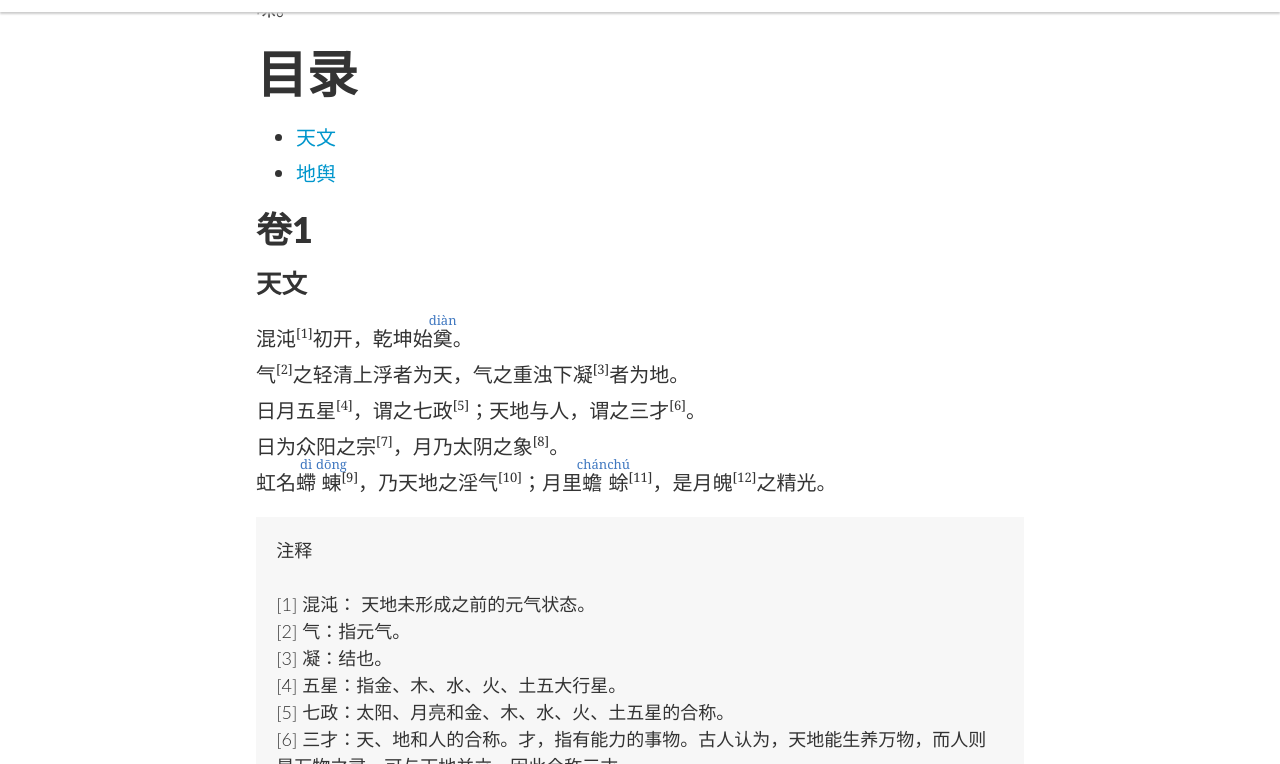
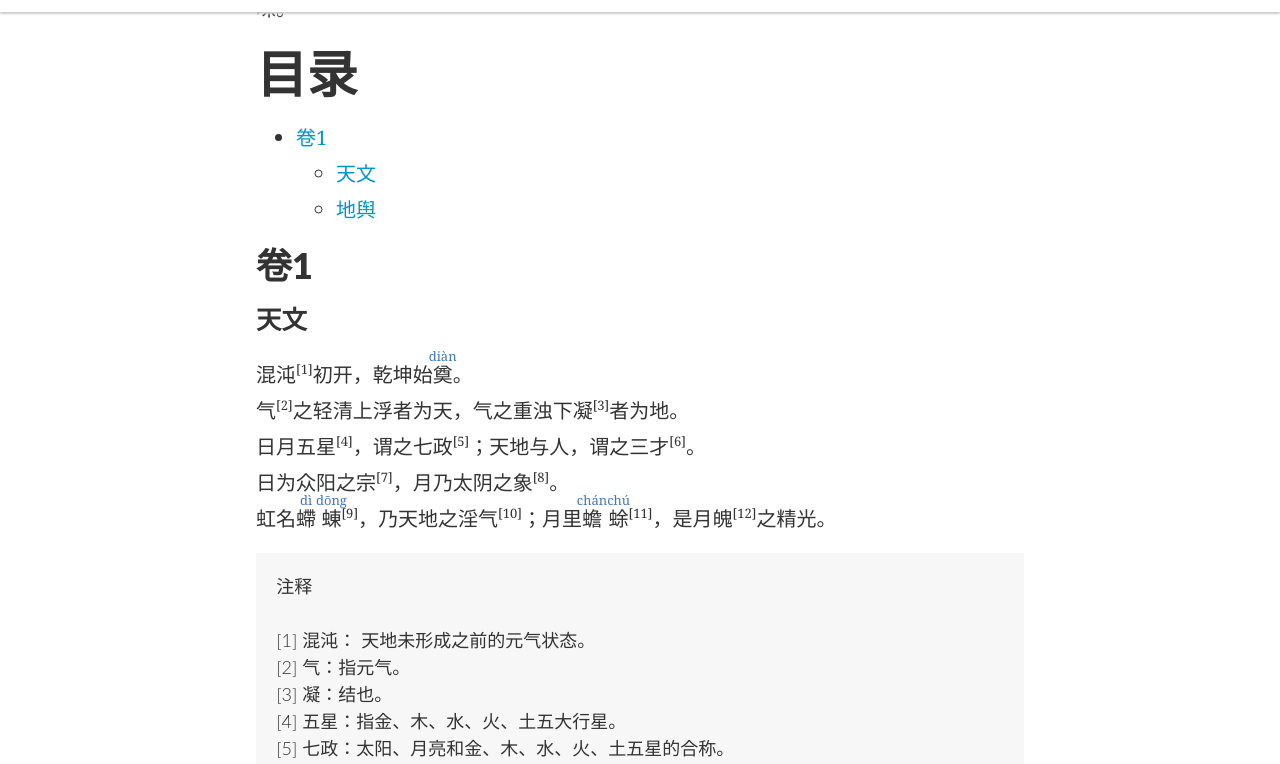
Before and after one commit to iris-jiang/learnguoxue, a Jekyll site: the page built from _posts/2017-01-01-幼学琼林第一卷.markdown, in a window 1280 px wide and 900 px high, scrolled down 921 px, cut to the strip 136-900 px from the top of the window. Built offline with Jekyll 4.4.1, drawn with Linux system fonts in a browser that asks for light colours; some web fonts are replaced; comment, search, counter and statistics services are not loaded.

Commit message:
edit yxql

```diff
--- a/_posts/2017-01-01-幼学琼林第一卷.markdown
+++ b/_posts/2017-01-01-幼学琼林第一卷.markdown
@@ -21,10 +21,11 @@ summary: >-
 目录
 ----------
 
-<!-- toc orderedList:0 depthFrom:4 depthTo:6 -->
+<!-- toc orderedList:0 depthFrom:3 depthTo:6 -->
 
-- [天文](#天文)
-- [地舆](#地舆)
+- [卷1](#卷1)
+	- [天文](#天文)
+	- [地舆](#地舆)
 
 <!-- tocstop -->
 
```
